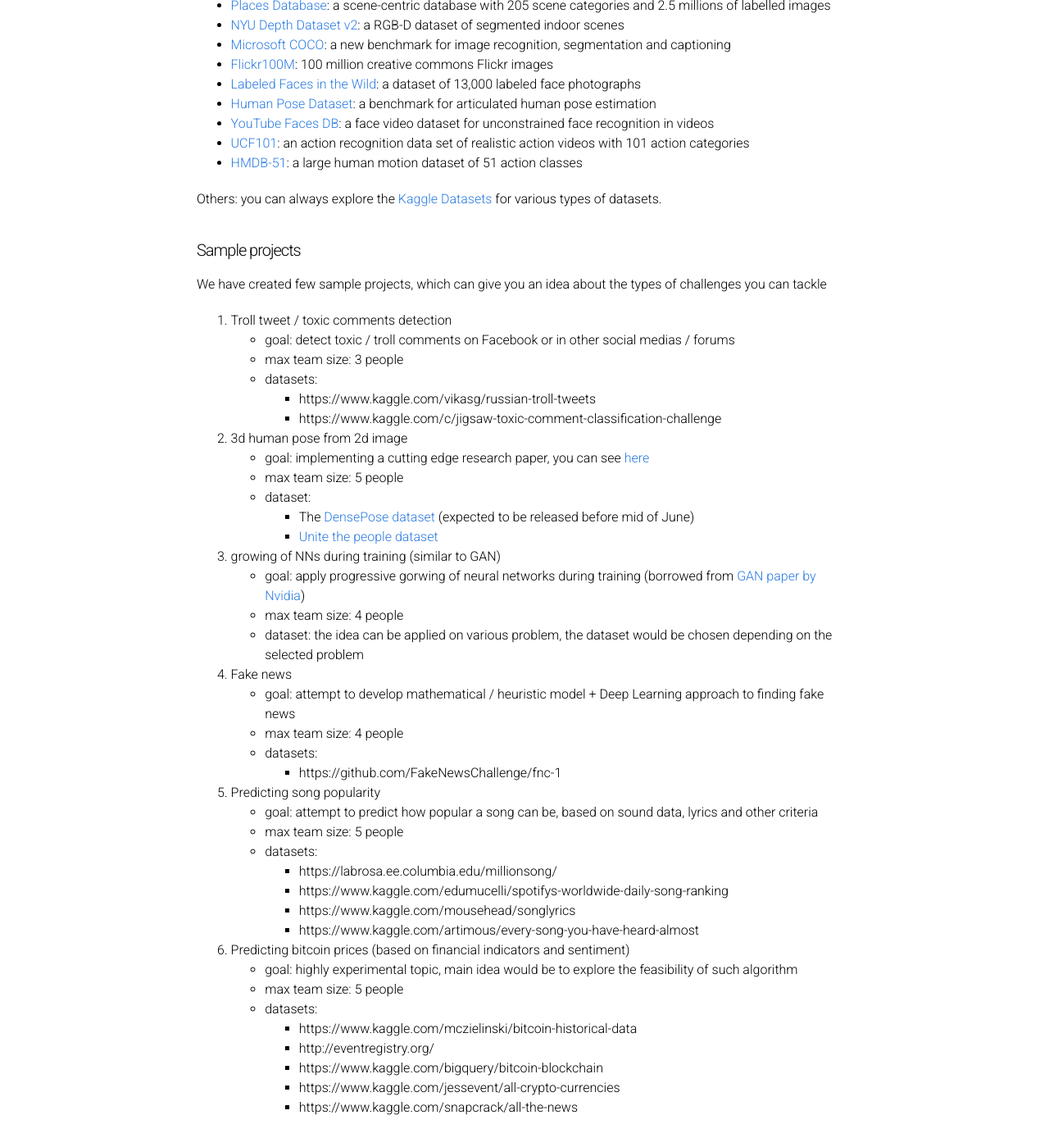
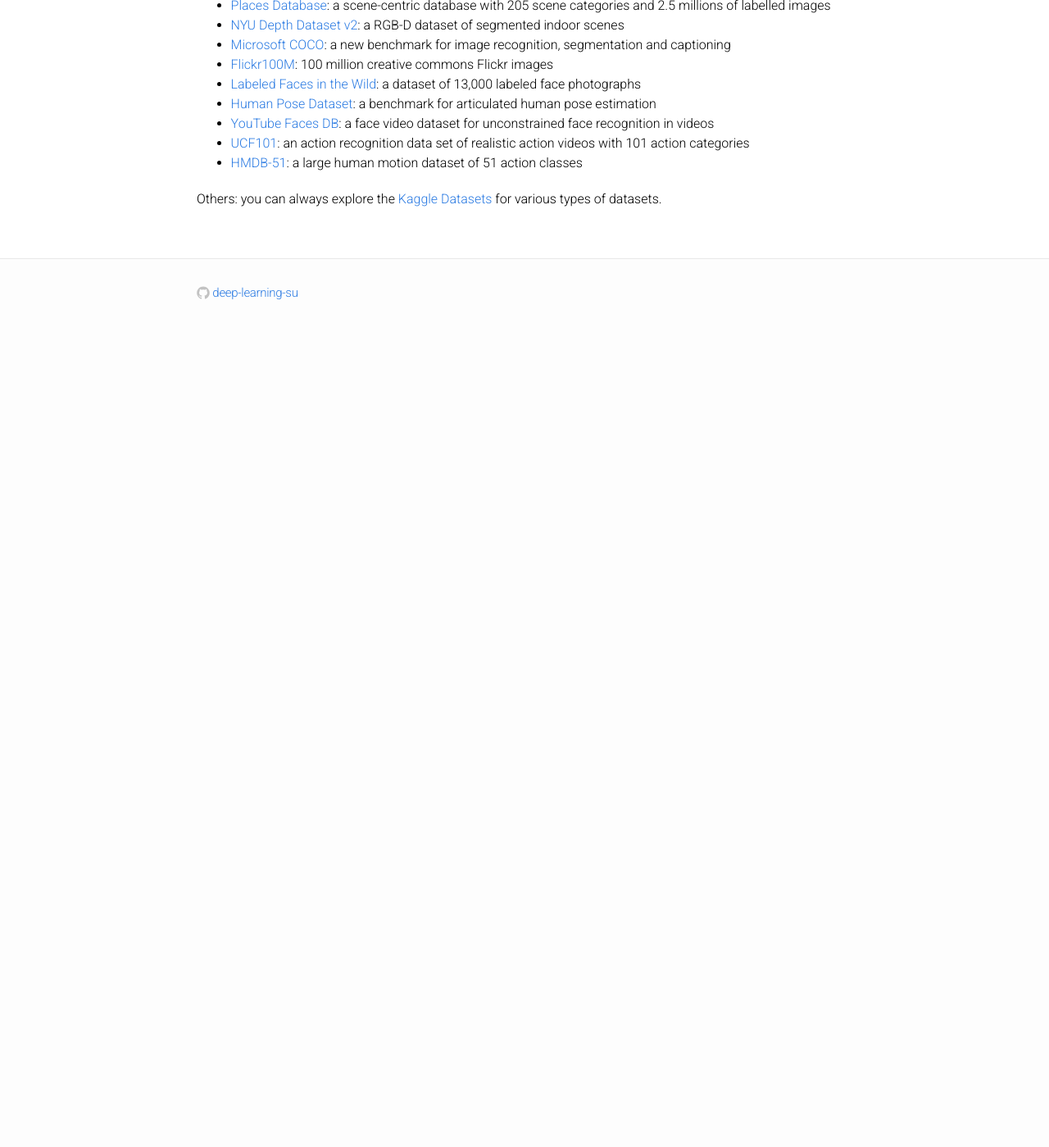
Before and after one commit to deep-learning-su/deep-learning-su.github.io, a Jekyll site: the page built from finalprojects/project-inspirations.md, in a window 1280 px wide and 1400 px high, scrolled down 1348 px. Shown: the whole window at 82% size. Built offline with Jekyll 4.4.1, drawn with Linux system fonts in a browser that asks for light colours; after the commit the page ends 1762 px from its top, so only the background shows below that.

Commit message:
Add homework and project requirements

```diff
--- a/finalprojects/project-inspirations.md
+++ b/finalprojects/project-inspirations.md
@@ -68,47 +68,3 @@
 - [HMDB-51](http://serre-lab.clps.brown.edu/resource/hmdb-a-large-human-motion-database/): a large human motion dataset of 51 action classes
 
 Others: you can always explore the [Kaggle Datasets](https://www.kaggle.com/datasets) for various types of datasets.
-
-#### Sample projects
-
-We have created few sample projects, which can give you an idea about the
-types of challenges you can tackle
-
-1. Troll tweet / toxic comments detection
-   - goal: detect toxic / troll comments on Facebook or in other social medias / forums
-   - max team size: 3 people
-   - datasets:
-        - https://www.kaggle.com/vikasg/russian-troll-tweets
-        - https://www.kaggle.com/c/jigsaw-toxic-comment-classification-challenge
-1. 3d human pose from 2d image
-    - goal: implementing a cutting edge research paper, you can see [here](http://densepose.org/)
-    - max team size: 5 people
-    - dataset:
-        - The [DensePose dataset](http://densepose.org/) (expected to be released before mid of June)
-        - [Unite the people dataset](http://files.is.tuebingen.mpg.de/classner/up/)
-1. growing of NNs during training (similar to GAN)
-    - goal: apply progressive gorwing of neural networks during training (borrowed from [GAN paper by Nvidia](http://research.nvidia.com/publication/2017-10_Progressive-Growing-of))
-    - max team size: 4 people
-    - dataset: the idea can be applied on various problem, the dataset would be chosen depending on the selected problem
-1. Fake news
-   - goal: attempt to develop mathematical / heuristic model + Deep Learning approach to finding fake news
-   - max team size: 4 people
-   - datasets:
-       - https://github.com/FakeNewsChallenge/fnc-1
-1. Predicting song popularity
-    - goal: attempt to predict how popular a song can be, based on sound data, lyrics and other criteria
-    - max team size: 5 people
-    - datasets:
-        - https://labrosa.ee.columbia.edu/millionsong/
-        - https://www.kaggle.com/edumucelli/spotifys-worldwide-daily-song-ranking
-        - https://www.kaggle.com/mousehead/songlyrics
-        - https://www.kaggle.com/artimous/every-song-you-have-heard-almost
-1. Predicting bitcoin prices (based on financial indicators and sentiment)
-   - goal: highly experimental topic, main idea would be to explore the feasibility of such algorithm
-   - max team size: 5 people
-   - datasets:
-        - https://www.kaggle.com/mczielinski/bitcoin-historical-data
-        - http://eventregistry.org/
-        - https://www.kaggle.com/bigquery/bitcoin-blockchain
-        - https://www.kaggle.com/jessevent/all-crypto-currencies
-        - https://www.kaggle.com/snapcrack/all-the-news
```
Also changed, not shown: assignments/2020/assignment2.md (added, +41 -0 lines), assignments/2020/assignment3.md (added, +36 -0 lines), finalprojects/requirements.md (+19 -12 lines).
